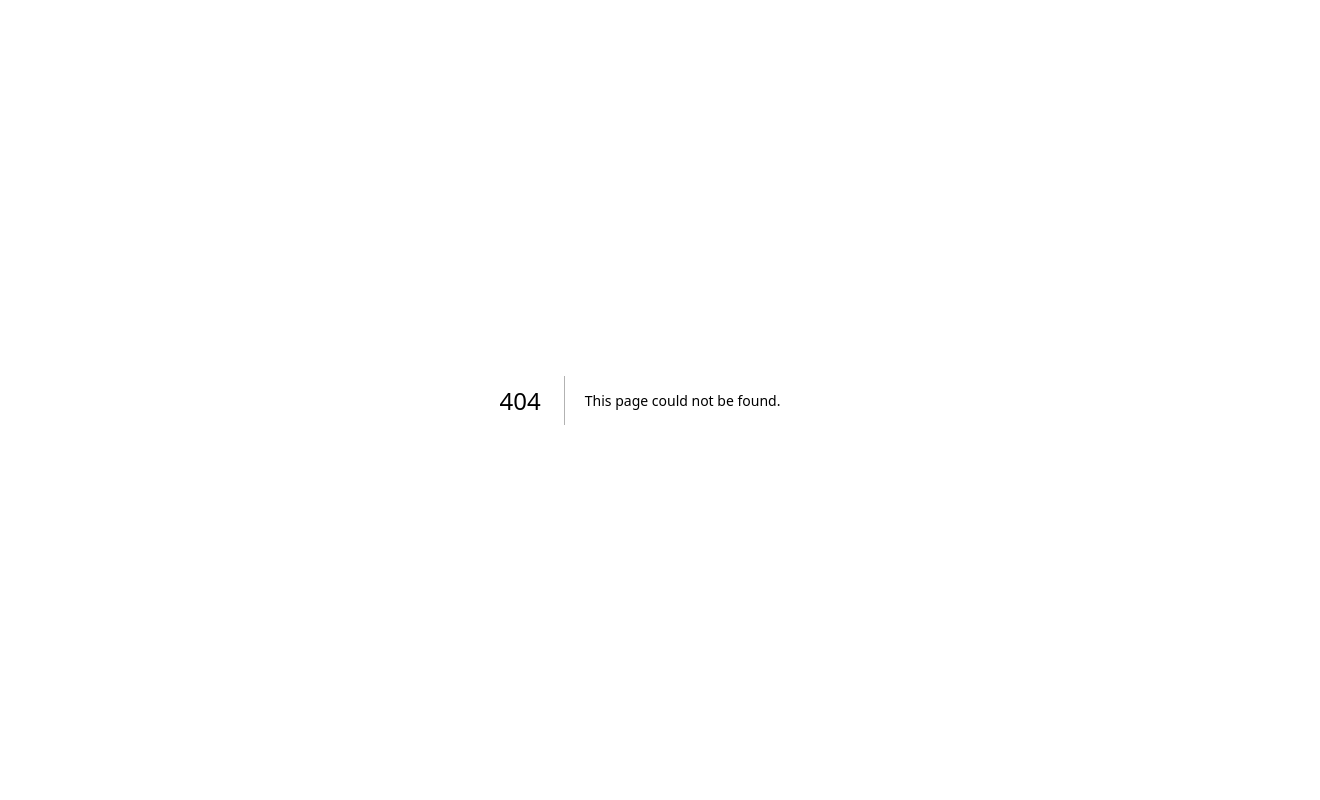
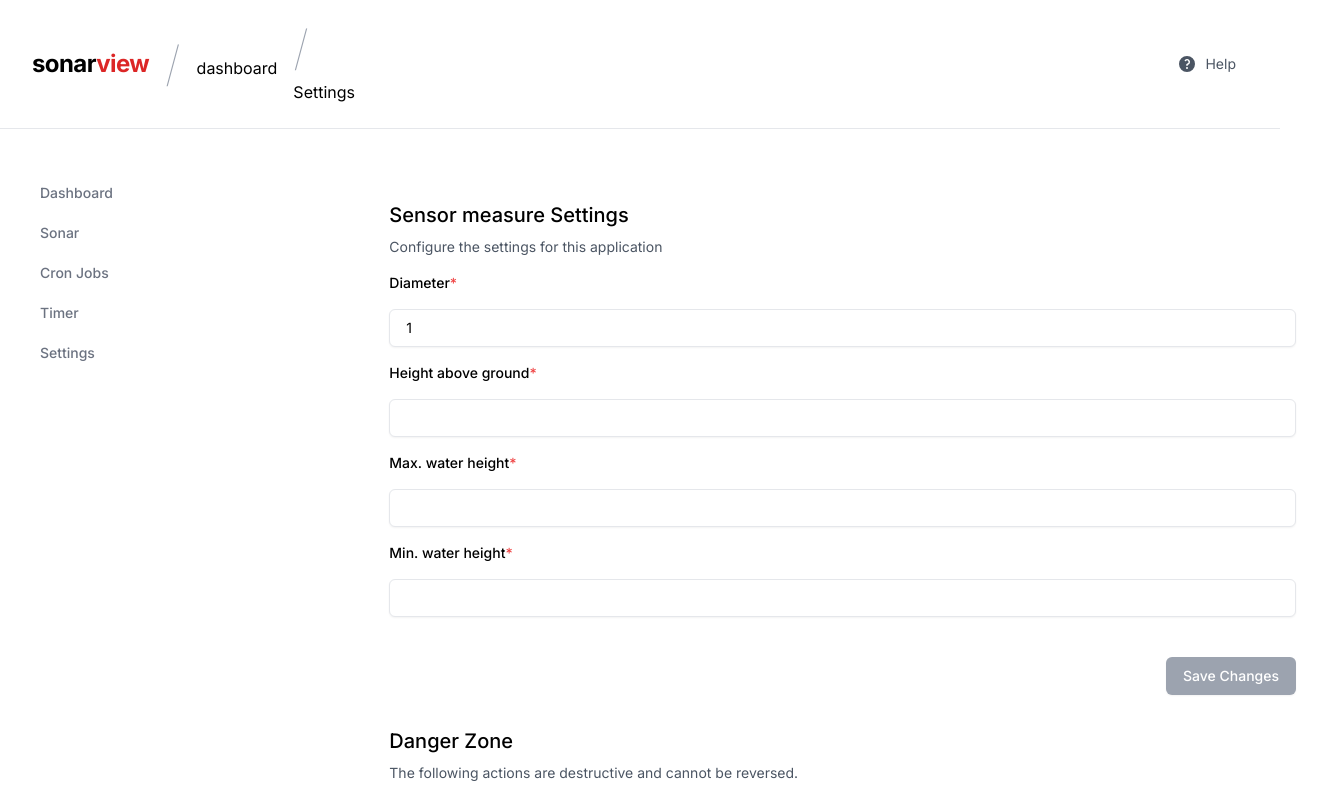
Before and after one commit to derech1e/SonarView, a Next.js app: page /dashboard/settings in a window 1280 px wide. Before the commit this address had no page. Shown: the top 800 px of the page, 1320 px wide, since content can reach past the window. Built offline with nearby package versions, Linux system fonts and the light colour scheme.

Commit message:
Add setting context and page

```diff
--- a/app/dashboard/layout.tsx
+++ b/app/dashboard/layout.tsx
@@ -1,7 +1,6 @@
-import Link from "next/link";
 import {Navigation} from "@/components/NavigationLinks";
 import {DashboardHeader, navItems} from "@/components/DashboardHeader";
-
+import SettingsContext, {SiteContextProvider} from "@/components/Context";
 
 export default function DashboardLayout({
                                             children,
@@ -10,7 +9,7 @@ export default function DashboardLayout({
 }) {
 
     return (
-        <div>
+        <SiteContextProvider>
             <div className={"h-full w-full"}>
                 <DashboardHeader />
                 <div className="h-px bg-gray-200"></div>
@@ -26,7 +25,7 @@ export default function DashboardLayout({
                 </div>
                 </div>
             </div>
-        </div>
+        </SiteContextProvider>
     );
 
 }
--- /dev/null
+++ b/app/dashboard/settings/page.tsx
@@ -0,0 +1,41 @@
+"use client";
+import {InputField} from "@/components/InputField";
+import React, {useContext, useState} from "react";
+import SiteContext from "@/components/Context";
+
+
+export default function Settings() {
+
+    const {diameter, heightAboveGround, maxWaterHeight, minWaterHeight} = useContext(SiteContext);
+
+    return (
+        <div className="order-last min-h-screen w-full md:order-none ml-16 p-6">
+            <div className="flex flex-col items-center justify-center w-full">
+                <div className="flex flex-col text-start w-full gap-2">
+                    <h1 className="font-medium text-xl">Sensor measure Settings</h1>
+                    <p className="text-sm text-gray-600">Configure the settings for this application</p>
+                </div>
+                <div className="flex flex-col w-full mt-4 gap-4 space-between">
+                    <InputField id={"Diameter"} label={"Diameter"} required={true} type={"number"} defaultValue={diameter}/>
+                    <InputField id={"SensorHeight"} label={"Height above ground"} required={true} type={"number"} />
+                    <InputField id={"MaxWaterHeight"} label={"Max. water height"} required={true} type={"number"} />
+                    <InputField id={"MinxWaterHeight"} label={"Min. water height"} required={true} type={"number"} />
+                    <div className="flex flex-row justify-end">
+                        <button disabled
+                                className="inline-flex items-center mt-6 px-4 py-2 border border-transparent text-sm font-medium rounded-md shadow-sm text-white bg-red-600 hover:bg-red-700 focus:outline-none focus:ring-2 focus:ring-offset-2 focus:ring-red-500 disabled:bg-gray-400 disabled:cursor-not-allowed">
+                            Save Changes
+                        </button>
+                    </div>
+                </div>
+                <div className="flex flex-col text-start w-full gap-2 pt-8"><h1 className="font-medium text-xl">Danger
+                    Zone</h1><p className="text-sm text-gray-600">The following actions are destructive and cannot be
+                    reversed.</p></div>
+                <div className="flex flex-col w-full mt-4 gap-4 items-start">
+                    <button
+                        className="inline-flex items-center mt-6 px-4 py-2  border-2 border-red-600 text-sm font-medium rounded-md shadow-sm text-red-800 bg-transparent hover:bg-red-600 focus:outline-none focus:ring-2 focus:ring-offset-2 focus:ring-red-500 hover:text-white">Reset Settings
+                    </button>
+                </div>
+            </div>
+        </div>
+    );
+}
--- a/app/dashboard/timer/page.tsx
+++ b/app/dashboard/timer/page.tsx
@@ -37,9 +37,7 @@ export default function Timer() {
 
         function onTimerEvent(newData) {
             if (newData === 'Timer stopped.') {
-                setIsPlaying(false)
-                setInitialRemainingTime(undefined);
-                // setDuration(0);
+                handleTimerStop();
                 return
             }
             if (!isPlaying) {
--- /dev/null
+++ b/components/Context.tsx
@@ -0,0 +1,33 @@
+"use client";
+import React, {useState} from 'react';
+
+interface SettingsInterface {
+    diameter: number;
+    heightAboveGround: number;
+    maxWaterHeight: number;
+    minWaterHeight: number;
+}
+
+const SiteContext = React.createContext<{
+    diameter: number;
+    heightAboveGround: number;
+    maxWaterHeight: number;
+    minWaterHeight: number;
+}>({
+    diameter: 1,
+    heightAboveGround: 0,
+    maxWaterHeight: 0,
+    minWaterHeight: 1,
+});
+
+export function SiteContextProvider ({ children })  {
+    const [settings, setSettings] = useState<SettingsInterface>({diameter: 1, heightAboveGround: 0, maxWaterHeight: 0, minWaterHeight: 1});
+
+    return (
+        <SiteContext.Provider value={{ diameter: settings.diameter, heightAboveGround: settings.heightAboveGround, maxWaterHeight: settings.maxWaterHeight, minWaterHeight: settings.minWaterHeight }}>
+            {children}
+        </SiteContext.Provider>
+    );
+};
+
+export default SiteContext;
--- a/components/DashboardHeader.tsx
+++ b/components/DashboardHeader.tsx
@@ -9,6 +9,7 @@ export const navItems = [
     {name: 'Sonar', href: 'sonar'},
     {name: 'Cron Jobs', href: 'cron'},
     {name: 'Timer', href: 'timer'},
+    {name: 'Settings', href: 'settings'},
 ];
 
 
```
